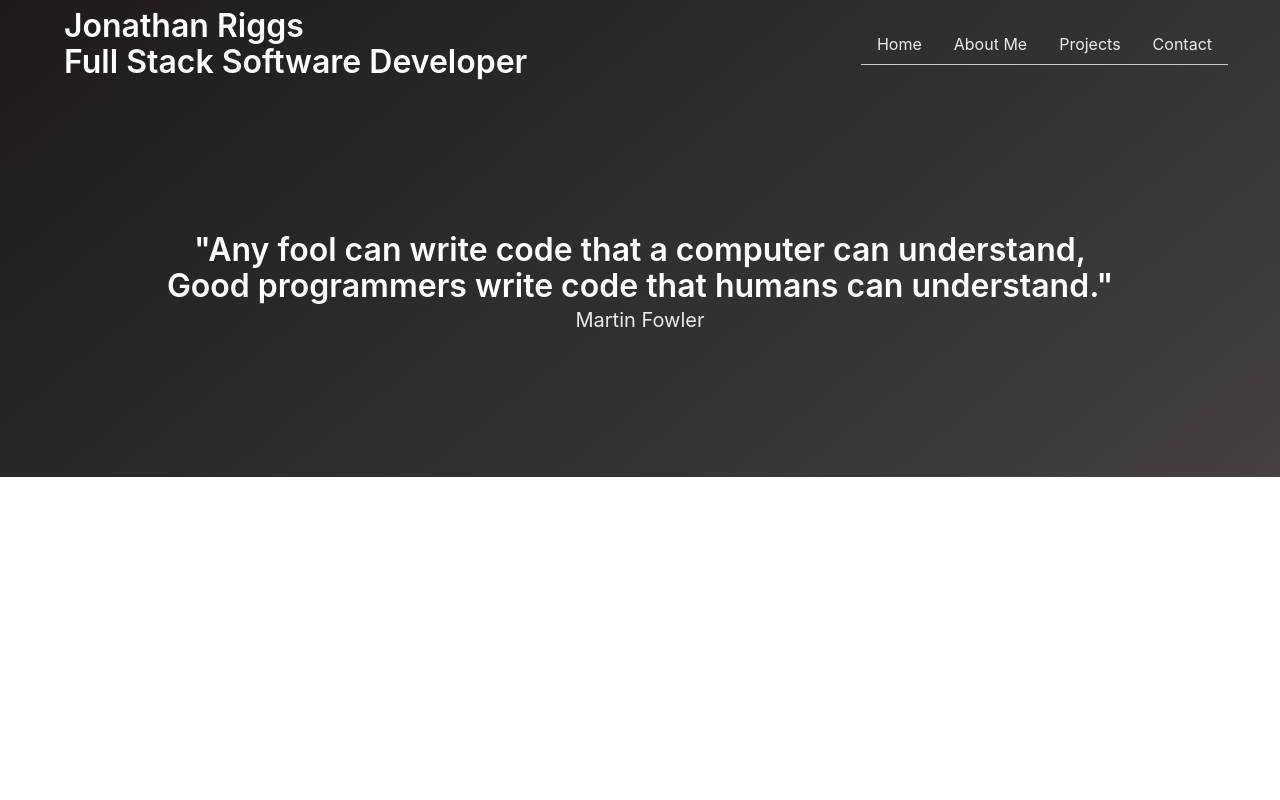
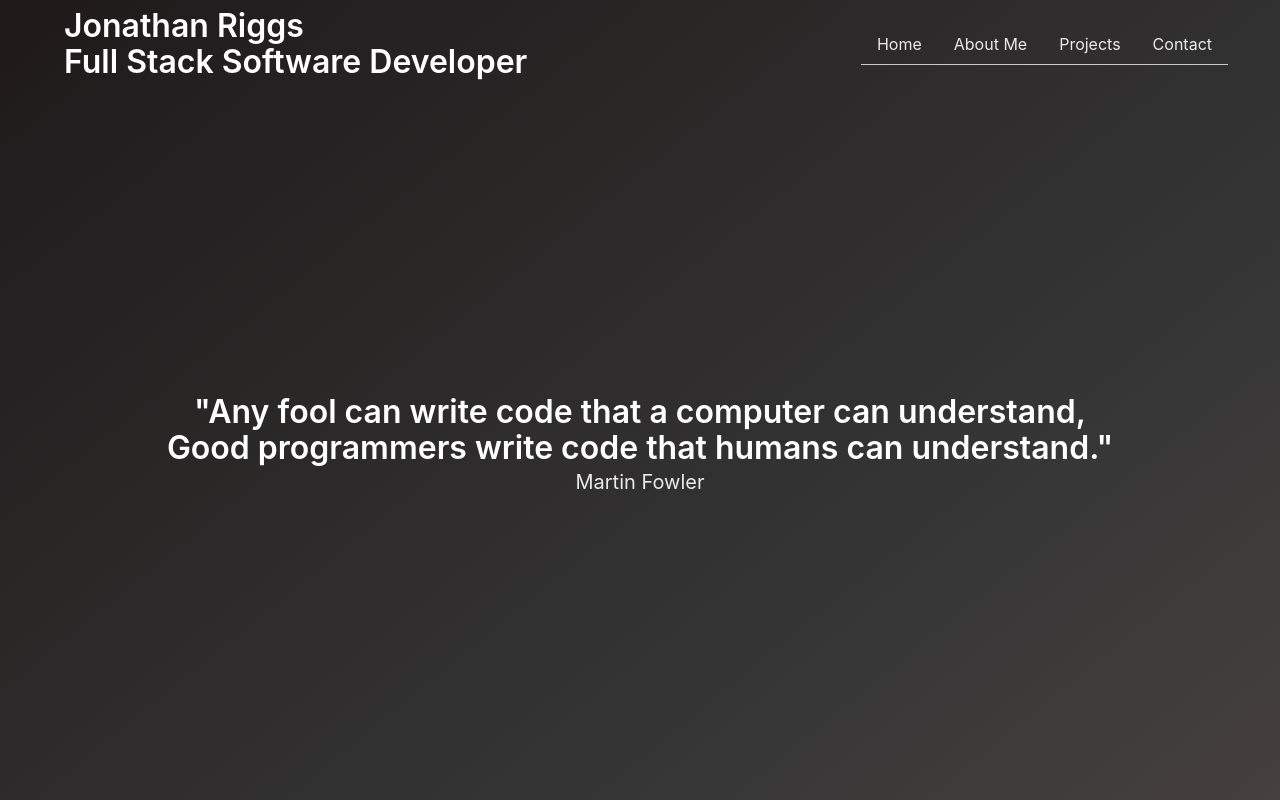
Before and after one commit to Jonny-Riggs/Personal-Site, a React (Create React App) app: page / in a window 1280 px wide. Built offline with nearby package versions, Linux system fonts and the light colour scheme; the HTML template or start-up script is replaced by a standard one.

Commit message:
fixed height on the navbar

```diff
--- a/src/App.js
+++ b/src/App.js
@@ -1,14 +1,15 @@
 import React, { Component } from 'react';
 import { BrowserRouter as Router, Route } from 'react-router-dom';
-import Nav from './Nav/Nav'
-import Home from './Home/Home'
-import AboutMe from './AboutMe/AboutMe'
-import Projects from './Projects/Projects'
+import Nav from './Nav/Nav';
+import Home from './Home/Home';
+import AboutMe from './AboutMe/AboutMe';
+import Projects from './Projects/Projects';
 import Contact from './Contact/Contact';
 
 class App extends Component {
   render() {
     return (
+      <div>
         <Router>
           <div>
             <Nav />
@@ -18,6 +19,7 @@ class App extends Component {
             <Route path="/Contact" component={Contact} />
           </div>
         </Router>
+      </div>
     );
   }
 }
--- a/src/Nav/Nav.js
+++ b/src/Nav/Nav.js
@@ -5,7 +5,7 @@ import 'bulma/css/bulma.css'
 export default class Nav extends Component {
     render() {
         return (
-            <section className="hero is-dark is-medium is-bold">
+            <section className="hero is-dark is-fullheight is-bold">
                 <div className="hero-head">
                     <nav className="navbar">
                         <div className="container">
```
Also changed, not shown: src/Landing/Landing.js (+3 -66 lines). Lines whose indentation alone changed are shown as unchanged.
